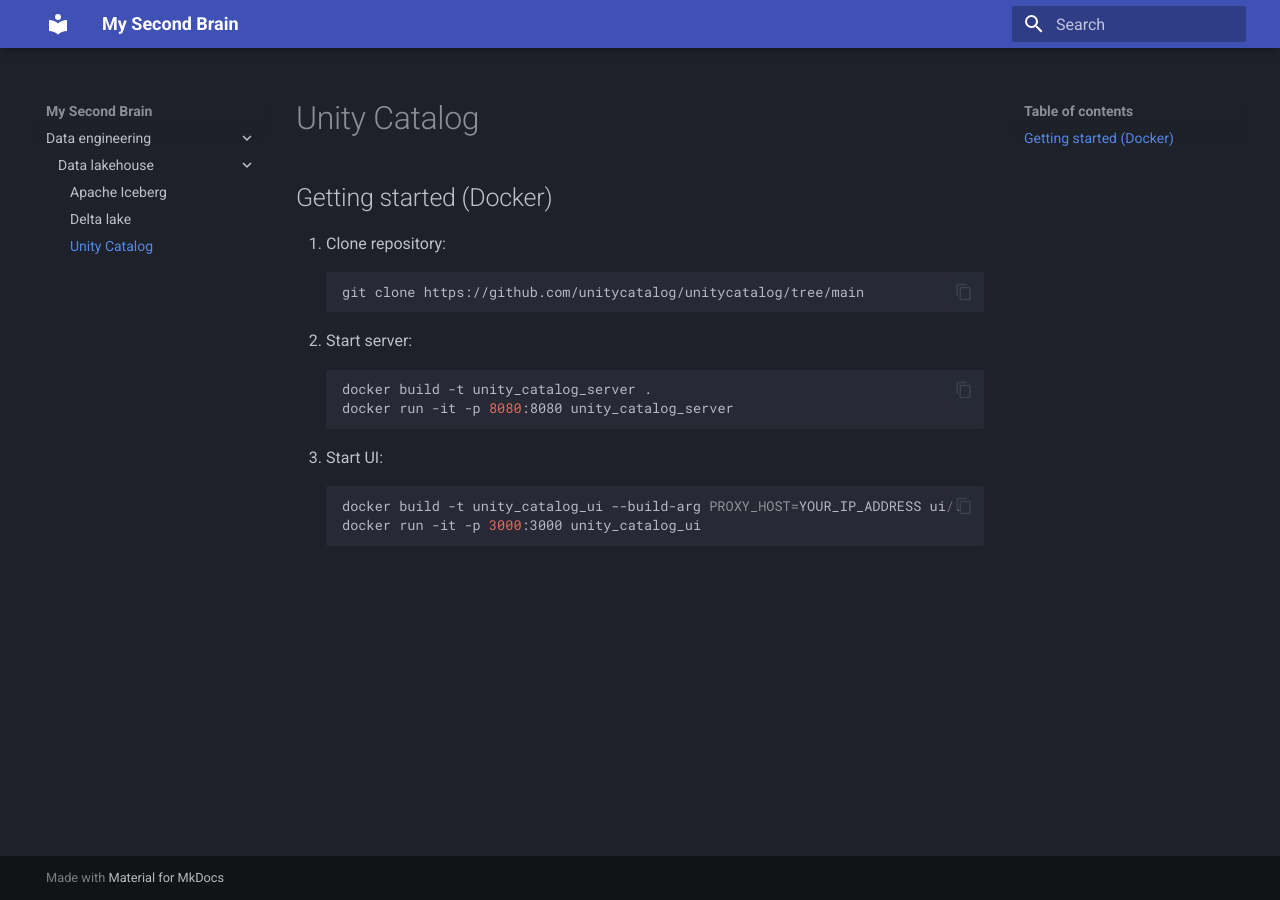
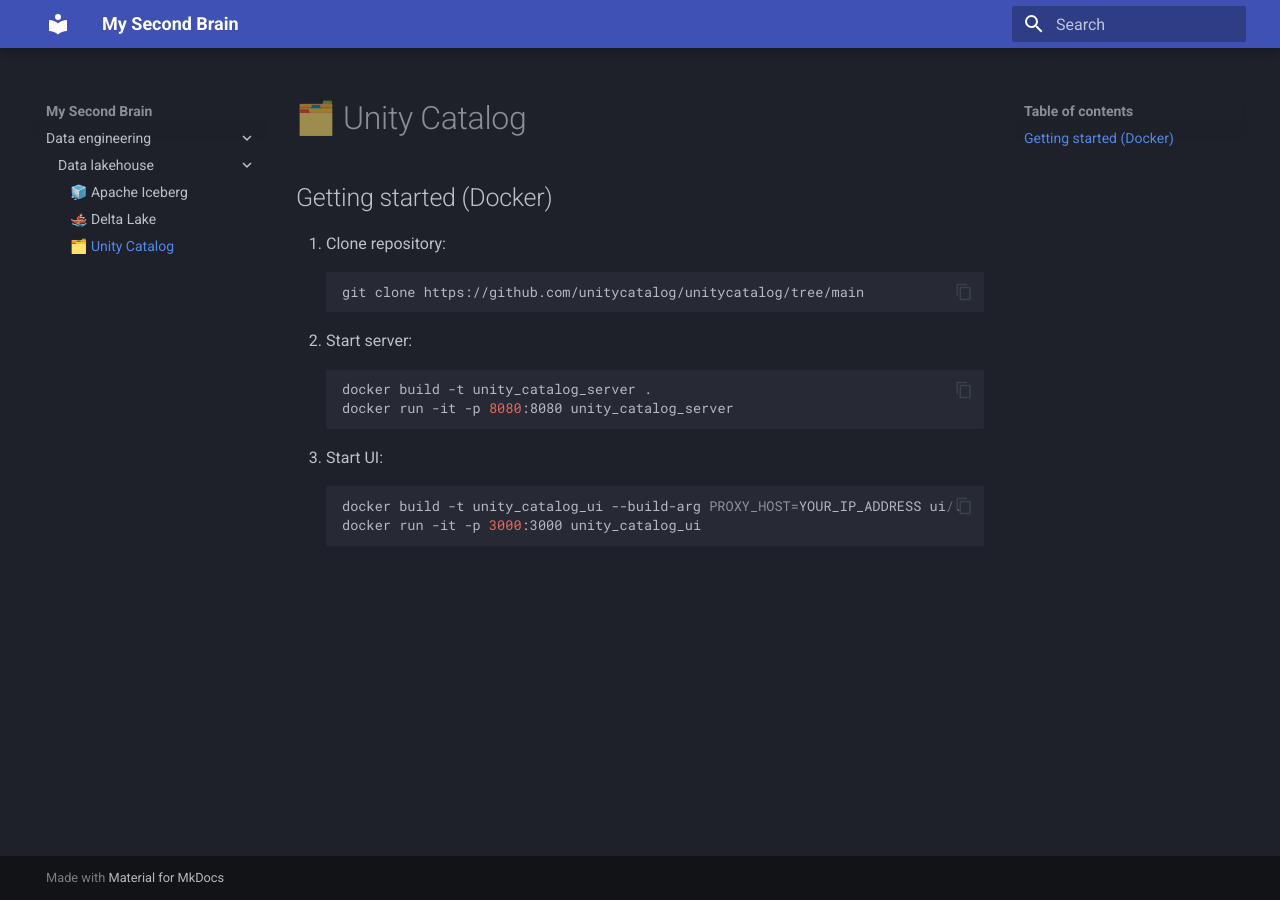
Before and after one commit to HelloJowet/second_brain, an MkDocs documentation site: the page built from docs/data_engineering/data_lakehouse/unity_catalog.md, in a window 1280 px wide. Built offline with MkDocs 1.6.1 and Material for MkDocs 9.7.7, drawn with Linux system fonts in a browser that asks for light colours.

Commit message:
refactor: emoji's added to tiles

```diff
--- a/docs/data_engineering/data_lakehouse/unity_catalog.md
+++ b/docs/data_engineering/data_lakehouse/unity_catalog.md
@@ -1,4 +1,4 @@
-# Unity Catalog
+# 🗂️ Unity Catalog
 
 ## Getting started (Docker)
 
```
Also changed, not shown: docs/data_engineering/data_lakehouse/apache_iceberg.md (+1 -1 lines), docs/data_engineering/data_lakehouse/delta_lake.md (+1 -1 lines).
